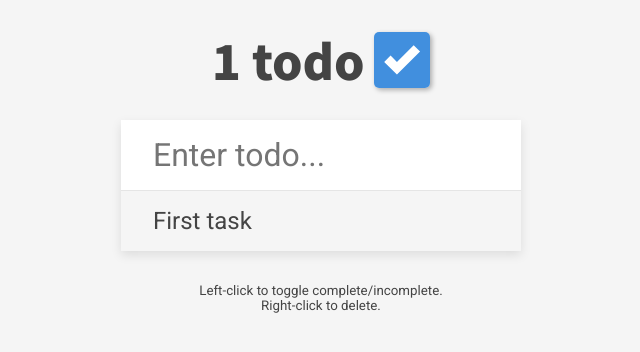
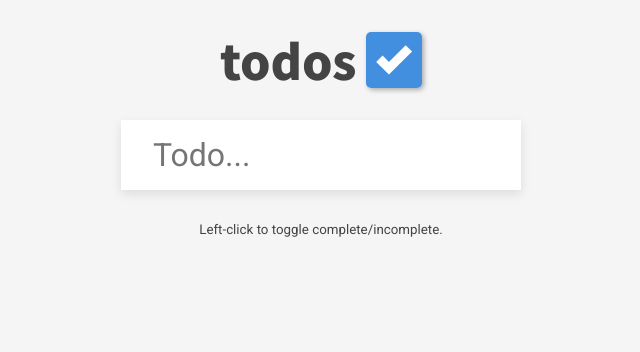
Before and after one commit to mark-tripney/todo-react, a React (Create React App) app: page / in a window 1280 px wide. Shown: the top 352 px of the page, without its empty margins (319-959 px from the left). Built offline with nearby package versions, Linux system fonts and the light colour scheme.

Commit message:
Refactoring; Heading is own component

```diff
--- a/src/App.js
+++ b/src/App.js
@@ -1,34 +1,42 @@
-import React, {useState} from 'react';
-import logo from './img/checkbox-logo.svg';
-import {nanoid} from 'nanoid';
-import Todo from './components/Todo';
-import Form from './components/Form';
+import React, { useState } from "react";
+import { nanoid } from "nanoid";
+import Form from "./components/Form";
+import Todo from "./components/Todo";
+import Heading from './components/Heading';
 
 function App(props) {
   const [todos, setTodos] = useState(props.todos);
+  const todoList = todos.map((todo) => (
+    <Todo
+      id={todo.id}
+      name={todo.name}
+      completed={todo.completed}
+      key={todo.id}
+      count={getActiveCount}
+    />
+  ));
 
-  const todoList = todos.map(todo =>
-      <Todo id={todo.id} name={todo.name} completed={todo.completed}
-          key={todo.id}/>);
-
-  const todosCount = todoList.length;
+  function getActiveCount() {
+    const completedCount = todoList.filter(
+      (todo) => todo.props.completed === true
+    ).length;
+    console.log(todoList.length - completedCount);
+    return todoList.length - completedCount;
+  }
 
   function addTodo(name) {
-    const newTodo = {id: `todoID-${nanoid()}`, name: name, completed: false};
+    const newTodo = { id: `todoID-${nanoid()}`, name: name, completed: false };
     setTodos([...todos, newTodo]);
   }
 
-
   return (
-      <div className="todos">
-        <div className="heading">
-          <h1>{todosCount ? todosCount : ''} {todosCount === 1 ? 'todo' : 'todos'}</h1>
-          <img src={logo} id="logo" alt="A tick within a square"/>
-        </div>
-        <Form addTodo={addTodo} todoList={todoList}/>
-        <small>Left-click to toggle complete/incomplete.<br/>Right-click to
-          delete.</small>
-      </div>
+    <div className="todos">
+      <Heading activeCount={getActiveCount} />
+      <Form addTodo={addTodo} todoList={todoList} />
+      <small>
+        Left-click to toggle complete/incomplete.
+      </small>
+    </div>
   );
 }
 
--- /dev/null
+++ b/src/components/Counter.js
@@ -0,0 +1,10 @@
+import React from "react";
+
+const Counter = (props) => (
+  <h1>
+    {props.count() ? props.count() : ""}{" "}
+    {props.count() === 1 ? "todo" : "todos"}
+  </h1>
+);
+
+export default Counter;
--- a/src/components/Form.js
+++ b/src/components/Form.js
@@ -20,10 +20,10 @@ export default function Form(props) {
       <form id="form" onSubmit={handleFormSubmit}>
         {/* TODO: Placeholder text should be slightly lighter */}
         <input type="text" className="input" id="input"
-            placeholder="Enter todo..."
+            placeholder="Todo..."
             aria-label="Enter todo" autoComplete="off" value={todoTitle}
             onChange={handleInputChange}/>
-        <ul className="todos" id="todos" role="list">
+        <ul className="todos" id="todo">
           {todoList}
         </ul>
       </form>
--- /dev/null
+++ b/src/components/Heading.js
@@ -0,0 +1,12 @@
+import React from "react";
+import Counter from "./Counter";
+import logo from "../img/checkbox-logo.svg";
+
+const Heading = ({activeCount}) => (
+  <div className="heading">
+    <Counter count={activeCount} />
+    <img src={logo} id="logo" alt="A tick within a square" />
+  </div>
+);
+
+export default Heading;
--- a/src/components/Todo.js
+++ b/src/components/Todo.js
@@ -2,12 +2,10 @@ import React, {useState} from 'react';
 
 export default function Todo(props) {
   const [isComplete, setIsComplete] = useState(props.completed);
-  console.log(isComplete);
   const {id, name} = props;
 
   function toggleCompleted(e) {
     setIsComplete(!isComplete);
-    console.log(e.target);
   }
 
   return (
--- a/src/index.js
+++ b/src/index.js
@@ -4,7 +4,7 @@ import './index.css';
 import App from './App';
 
 const DATA = [
-  {id: "todo-0", name: "First task", completed: false},
+  // {id: "todo-0", name: "First task", completed: false},
   // {id: "todo-1", name: "Second task", completed: true},
 ];
 
```
